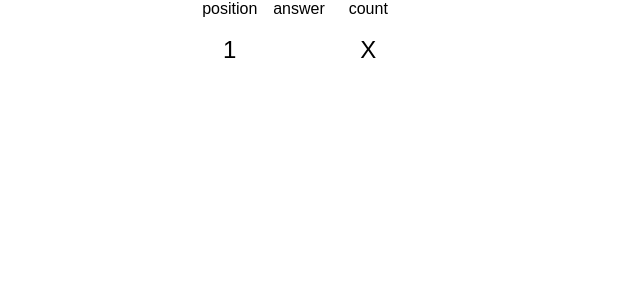
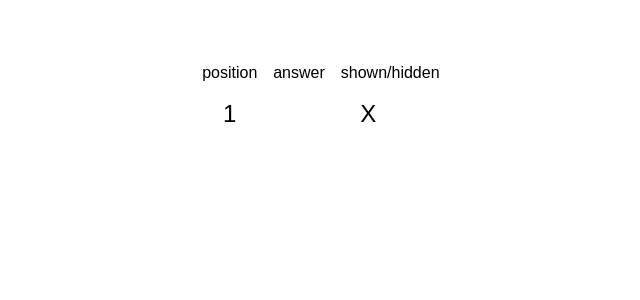
Before and after one commit to isaiahrodolfo/survey-says-controller, a React (Vite) app: page / in a window 1280 px wide. Both pictures are taken after a click on the button "Start Game". Shown: the top 300 px of the page, without its empty margins (341-981 px from the left). Built offline with nearby package versions, Linux system fonts and the light colour scheme; a web font is replaced by a local one.

Commit message:
Toggle show/hide categories

```diff
--- a/src/App.css
+++ b/src/App.css
@@ -42,7 +42,9 @@ body {
   display: flex;
   flex-direction: column;
   align-items: center;
-  gap: 144px, 48px;
+  gap: 48px;
+
+  padding: 64px 48px;
 }
 
 /* QUESTION SELECTOR */
--- a/src/pages/Controller.tsx
+++ b/src/pages/Controller.tsx
@@ -39,7 +39,31 @@ export default function Controller() {
   const currentQuestion = questions[selectedQuestionIndex] ?? questions[0];
   const controllerCategories = currentQuestion.categories ?? [];
 
-  function handleToggleIsHidden(id: number, isHidden: boolean) {}
+  function handleToggleIsHidden(id: number, isHidden: boolean) {
+    setQuestions((prevQuestions) =>
+      prevQuestions.map((question) => {
+        if (question.id !== currentQuestion.id) {
+          return question;
+        }
+
+        const categories = question.categories?.map((category) => {
+          if (category.id !== id) {
+            return category;
+          }
+
+          return {
+            ...category,
+            isHidden: !isHidden, // Toggle the isHidden value
+          };
+        });
+
+        return {
+          ...question,
+          categories,
+        };
+      }),
+    );
+  }
 
   // const controllerCategoryRows = [
   //   {
@@ -68,7 +92,7 @@ export default function Controller() {
         <div className="table-header answers-header">
           <span>position</span>
           <span>answer</span>
-          <span>count</span>
+          <span>shown/hidden</span>
         </div>
 
         <div className="table-list">
```
